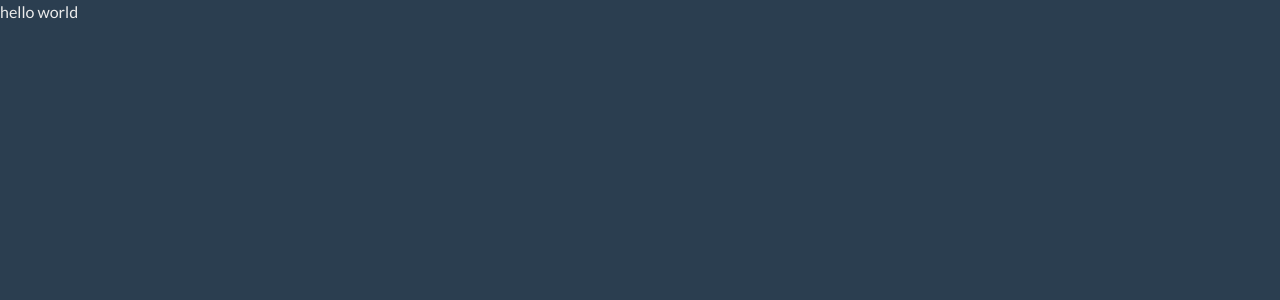
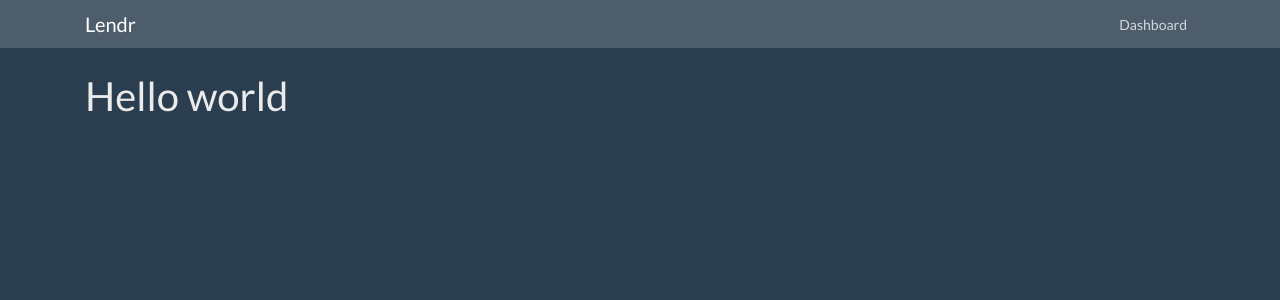
Before and after one commit to mk-hill/lendr, a React (Create React App) app: page / in a window 1280 px wide. Shown: the top 300 px of the page. Built offline with nearby package versions, Linux system fonts and the light colour scheme.

Commit message:
Add navbar component

```diff
--- a/src/App.js
+++ b/src/App.js
@@ -1,12 +1,20 @@
 import React, { Component } from 'react';
+import { BrowserRouter as Router, Route, Switch } from 'react-router-dom';
+import Navbar from './components/layout/Navbar';
+
 import './App.css';
 
 class App extends Component {
   render() {
     return (
-      <div className="App">
-        <p>hello world</p>
-      </div>
+      <Router>
+        <div className="App">
+          <Navbar />
+          <div className="container">
+            <h1>Hello world</h1>
+          </div>
+        </div>
+      </Router>
     );
   }
 }
--- /dev/null
+++ b/src/components/layout/Navbar.js
@@ -0,0 +1,43 @@
+import React, { Component } from 'react';
+import { Link } from 'react-router-dom';
+class Navbar extends Component {
+  state = {
+    open: false,
+  };
+
+  toggleOpen = () => this.setState(({ open }) => ({ open: !open }));
+
+  render() {
+    const {
+      state: { open },
+      toggleOpen,
+    } = this;
+
+    return (
+      <nav className="navbar navbar-expand-md navbar-dark bg-dark mb-4">
+        <div className="container">
+          <Link to="/" className="navbar-brand">
+            Lendr
+          </Link>
+          <button className="navbar-toggler" type="button" onClick={toggleOpen}>
+            <span className="navbar-toggler-icon" />
+          </button>
+          <div
+            className={`${open ? '' : 'collapse '}navbar-collapse`}
+            id="navbarMain"
+          >
+            <ul className="navbar-nav ml-auto">
+              <li className="nav-item">
+                <Link to="/" className="nav-link">
+                  Dashboard
+                </Link>
+              </li>
+            </ul>
+          </div>
+        </div>
+      </nav>
+    );
+  }
+}
+
+export default Navbar;
```
Also changed, not shown: src/components/layout/Dashboard.js (added), src/components/layout/Sidebar.js (added), src/components/people/People.js (added).
